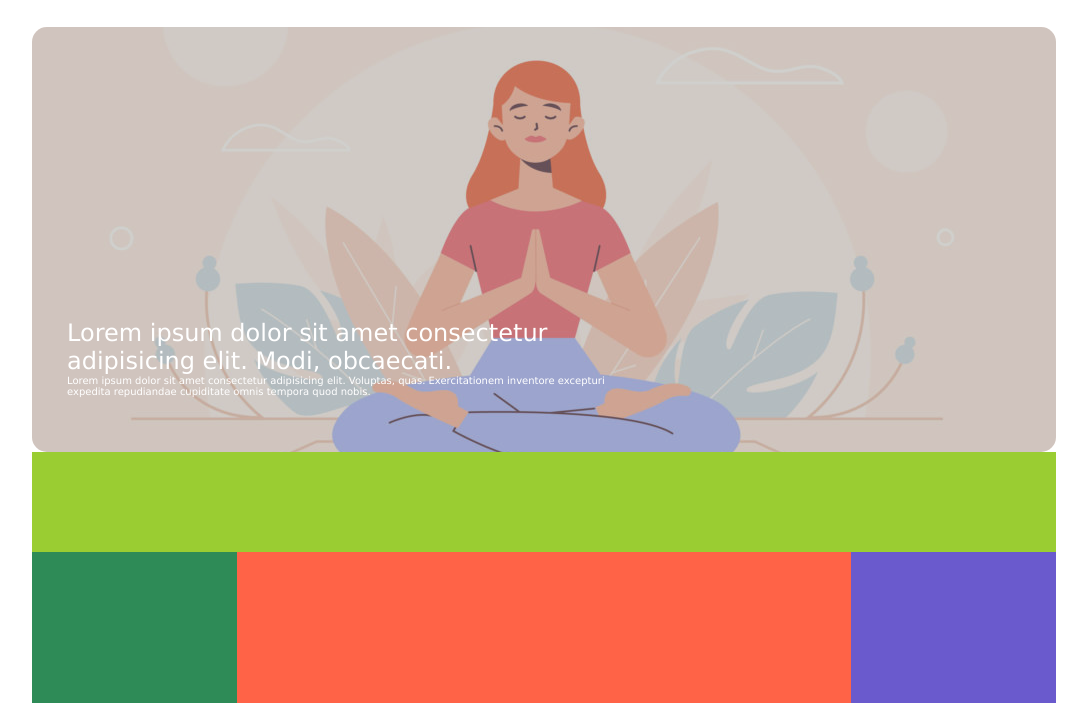
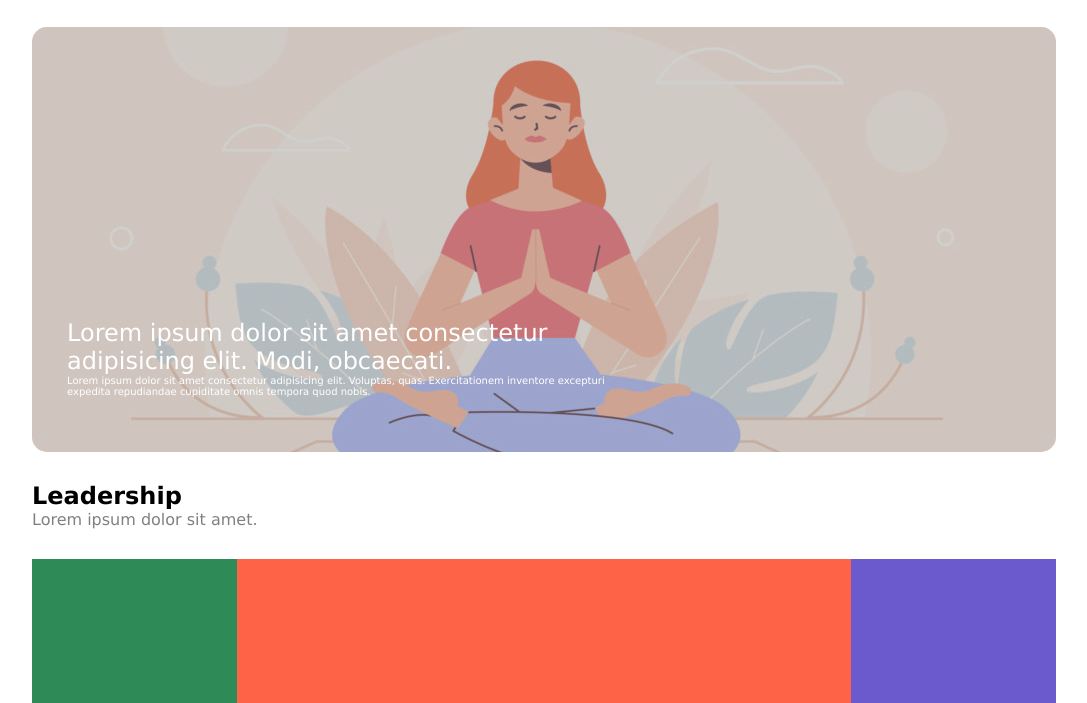
Before and after one commit to RiccardoB97/htmlcss-wp, a plain HTML site: page index.html in a window 1280 px wide. Shown: the part 97-800 px from the top of the page, without its empty margins (96-1183 px from the left). Drawn offline with Linux system fonts and the light colour scheme.

Commit message:
Add leadership section with main title

```diff
--- a/css/style.css
+++ b/css/style.css
@@ -16,6 +16,8 @@ body{
     margin: auto;
     font-family: Verdana, Geneva, Tahoma, sans-serif;
 }
+/* /Common classes */
+
 
 /* Site header*/
 #site_header{
@@ -46,6 +48,8 @@ nav{
     font-size: 12px;
     font-weight: 100;
 }
+/* /Site header*/
+
 
 /* Site Banner */
 .banner_img{
@@ -83,17 +87,20 @@ nav{
     font-size: 10px;
 }
 
+/* /Site Banner */
 
 
-
-
-
-
+/* Leadership section */
 
 .main_title{
-    height: 100px;
-    background-color: yellowgreen;
+    margin: 30px 0;
 }
+.main_title h4{
+    font-weight: 200;
+    color: gray;
+}
+/* /Leadership section */
+
 
 .left_column, .right_column{
     width: 20%;
--- a/index.html
+++ b/index.html
@@ -35,8 +35,11 @@
             </div>
         </div>
         <!-- /Banner principale -->
-        <!-- Colonna sinistra -->
-        <section class="main_title"></section>
+        <section class="main_title">
+            <h1>Leadership</h1>
+            <h4>Lorem ipsum dolor sit amet.</h4>
+        </section>
+       <!-- Colonna sinistra -->
         <aside class="left_column"></aside>
         <!-- /Colonna sinistra -->
         <!-- Colonna centrale -->
```
